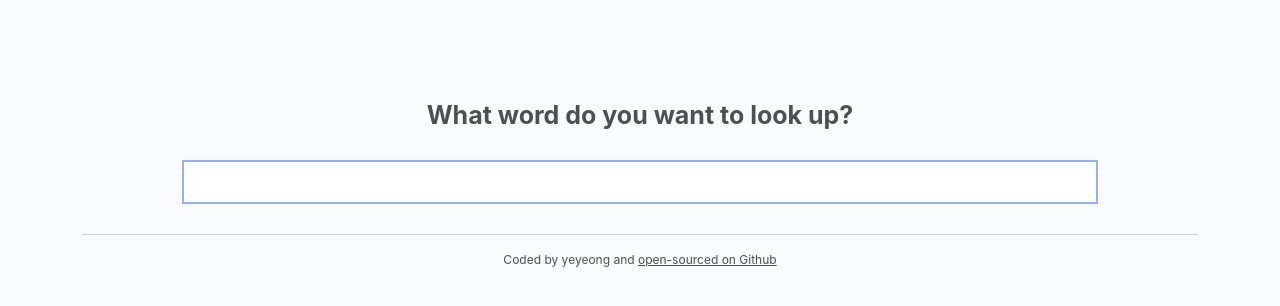
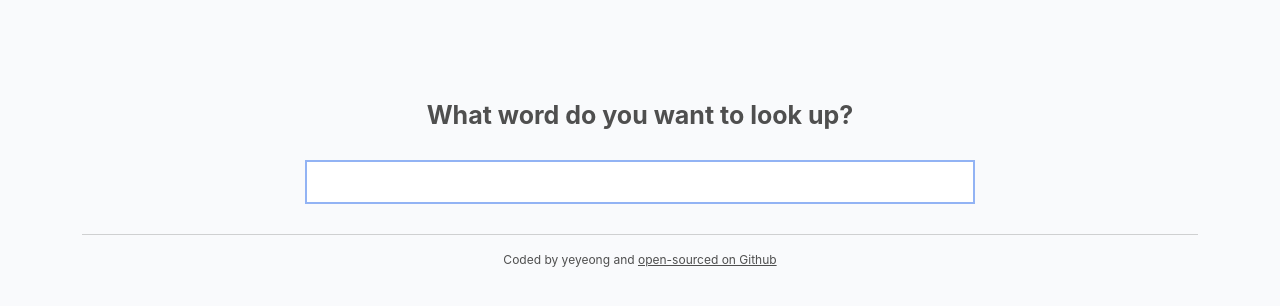
Before and after one commit to jccho96/dictionary-project, a React (Create React App) app: page / in a window 1280 px wide. Shown: the top 306 px of the page. Built offline with nearby package versions, Linux system fonts and the light colour scheme.

Commit message:
form sizing

```diff
--- a/src/Dictionary.css
+++ b/src/Dictionary.css
@@ -1,5 +1,6 @@
 .Dictionary form {
-  margin: 30px 100px 30px 100px;
+  margin: 30px auto;
+  width: 60%;
 }
 
 .Dictionary input {
```
